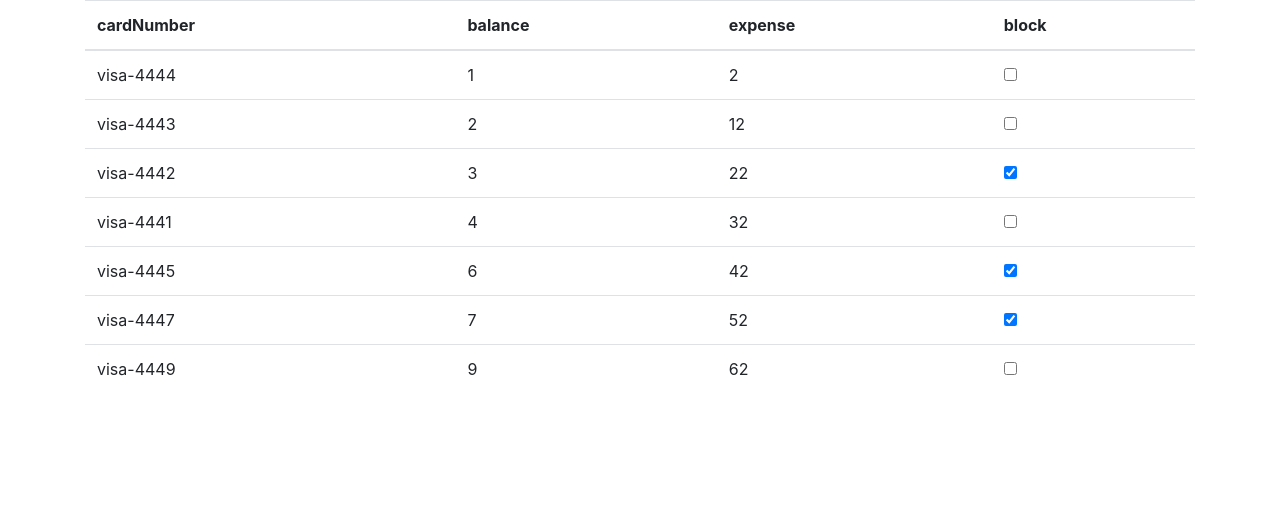
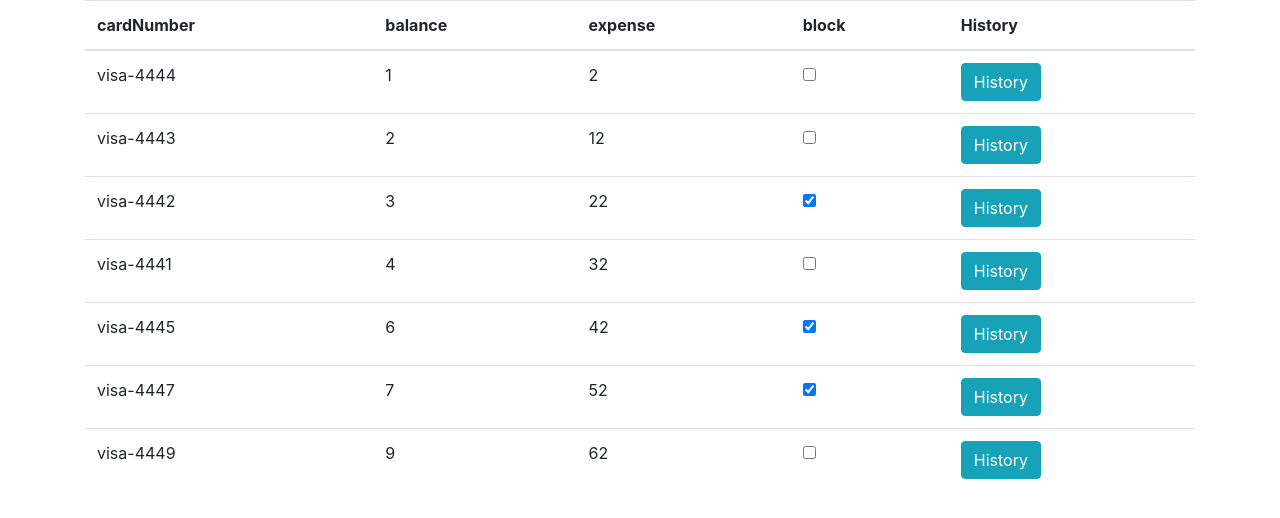
Before and after one commit to Brest-Java-Course-2020/avaryvada-payment-system, a React (Create React App) app in the folder payment-system-front/src/main/app/: page / in a window 1280 px wide. Shown: the top 518 px of the page. Built offline with nearby package versions, Linux system fonts and the light colour scheme.

Commit message:
update: add sort function

```diff
--- a/payment-system-front/src/main/app/package.json
+++ b/payment-system-front/src/main/app/package.json
@@ -7,6 +7,7 @@
     "@testing-library/react": "^9.4.1",
     "@testing-library/user-event": "^7.2.1",
     "bootstrap": "^4.4.1",
+    "lodash": "^4.17.15",
     "react": "^16.13.0",
     "react-dom": "^16.13.0",
     "react-scripts": "3.4.0"
--- a/payment-system-front/src/main/app/src/App.js
+++ b/payment-system-front/src/main/app/src/App.js
@@ -1,12 +1,15 @@
 import React, {Component} from 'react';
 import Loader from './Loader/Loader';
 import Table from './Table/Table';
+import sort from 'lodash';
 
 class App extends Component {
 
 	state = {
 		isLoading: true,
-		data: []
+		data: [],
+		sort: 'asc', //def
+		sortField: 'id',//def
 	};
 
 	//after load DOM
@@ -29,8 +32,24 @@ class App extends Component {
 		console.log(data);
 		this.setState({
 			isLoading: false,
-			data: data
+			data: data,
+			sort: 'asc',  // 'desc'
+			sortField: 'id',
 		})
+	}
+	onSort = sortField => {
+		const cloneData = this.state.data.concat(); // save state.data
+		const sortType = this.state.sort === 'asc' ? 'desc' : 'asc'; // generate type
+		const orderedData = sort.orderBy(cloneData, sortField, sortType); // generate data
+
+
+		this.setState({//set state
+			data: orderedData,
+			sort: sortType,
+			sortField
+		})
+
+		console.log(sortField)
 	}
 
 	render() {
@@ -41,12 +60,14 @@ class App extends Component {
 						? <Loader/>					//data loading case
 						: <Table 					//data load case
 							data={this.state.data}
+							onSort={this.onSort} // sort (ASK MENTOR! without rest)
 						/>
 				}
 			</div>
 
 		);
 	}
+
 }
 
 export default App;
--- a/payment-system-front/src/main/app/src/Table/Table.js
+++ b/payment-system-front/src/main/app/src/Table/Table.js
@@ -4,16 +4,17 @@ export default props => (
 <table className="table">
 	<thead>
 	<tr>
-		<th>cardNumber</th>
-		<th>balance</th>
-		<th>expense</th>
-		<th>block</th>
+		<th onClick={props.onSort.bind(null, 'cardNumber')}>cardNumber</th>
+		<th onClick={props.onSort.bind(null, 'balance')}>balance</th>
+		<th onClick={props.onSort.bind(null, 'expense')}>expense</th>
+		<th onClick={props.onSort.bind(null, 'block')}>block</th>
+		<th>History</th>
 	</tr>
 	</thead>
 	<tbody>
 	{ props.data.map(item =>(
 		<tr key={item.cardNumber}>
-			<td>{item.cardNumber}</td>
+			<td >{item.cardNumber}</td>
 			<td>{item.balance}</td>
 			<td>{item.expense}</td>
 			<td>
@@ -22,6 +23,10 @@ export default props => (
 					type="checkbox"
 					checked={item.block}/>
 			</td>
+			<td>
+				<button type="button" className="btn btn-info">History</button>
+			{/*TODO: create icon!*/}
+			</td>
 		</tr>
 	))}
 	</tbody>
```
